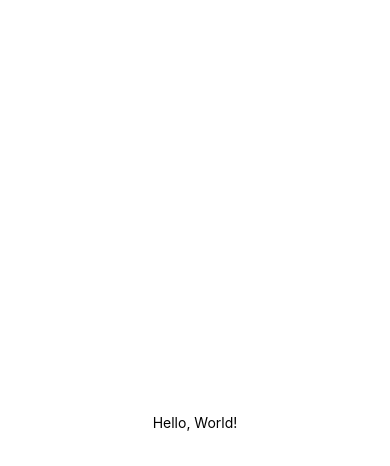
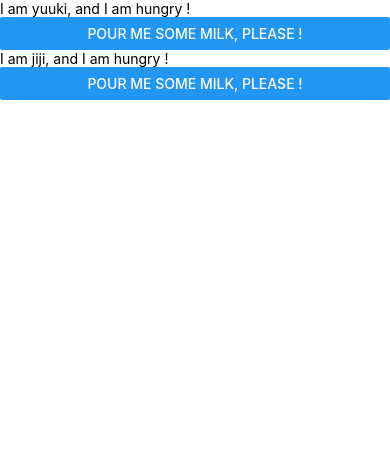
Before and after one commit to Fatima-Zahrae-Acharki/NativeBrief, a React Native app: screen / in a window 390 px wide. Shown: the top 466 px of the page. Built offline with nearby package versions, Linux system fonts and the light colour scheme.

Commit message:
state(function/class component)

```diff
--- a/App.tsx
+++ b/App.tsx
@@ -1,20 +1,73 @@
-import React from "react";
-import {Text, View} from 'react-native';
+import React, {Component, useState} from "react";
+import {Button, Text, View} from 'react-native';
 
-const HelloWorld = () => {
-  return(
-    <View
-      style={{
-        flex: 1,
-        justifyContent: 'center',
-        alignItems: 'center',
-      }} >
-    <Text>
-      Hello, World!
-    </Text>
+//functional component
 
-    </View>
-  );
-};
+// const Cat = props => {
+//   const [isHungry, setIsHungry] = useState(true);
 
-export default HelloWorld;
+//   return (
+//     <View>
+//       <Text>
+//         I am {props.name}, and I am {isHungry ? ' hungry' : 'full'} !
+//       </Text>
+//       <Button
+//       onPress={() => {
+//         setIsHungry(false);
+//       }}
+//       disabled={!isHungry}
+//       title={isHungry ? 'pour me some milk, please !' : 'Thank you, nya !'}
+//       />
+//     </View>
+//   );
+// };
+
+// const Cafe = () => {
+//   return (
+//     <>
+//     <Cat name='yuuki' />
+//     <Cat name='jiji' />
+//     </>
+//   );
+// };
+
+
+
+//class components
+
+class Cat extends Component {
+  state = {isHungry: true};
+
+  render() {
+    return (
+      <View>
+        <Text>
+          I am {this.props.name}, and I am
+          {this.state.isHungry ? ' hungry' : 'full'} !
+        </Text>
+        <Button
+        onPress={() => {
+          this.setState({isHungry: false});
+        }}
+        disabled={!this.state.isHungry}
+        title={
+          this.state.isHungry ? 'Pour me some milk, please !' : 'Thank you, nya !'
+        }
+        />
+      </View>
+    );
+  }
+
+}
+class Cafe extends Component {
+  render(){
+    return(
+      <>
+      <Cat name='yuuki'/>
+      <Cat name='jiji'/>
+      </>
+    )
+  }
+}
+
+export default Cafe;
```
